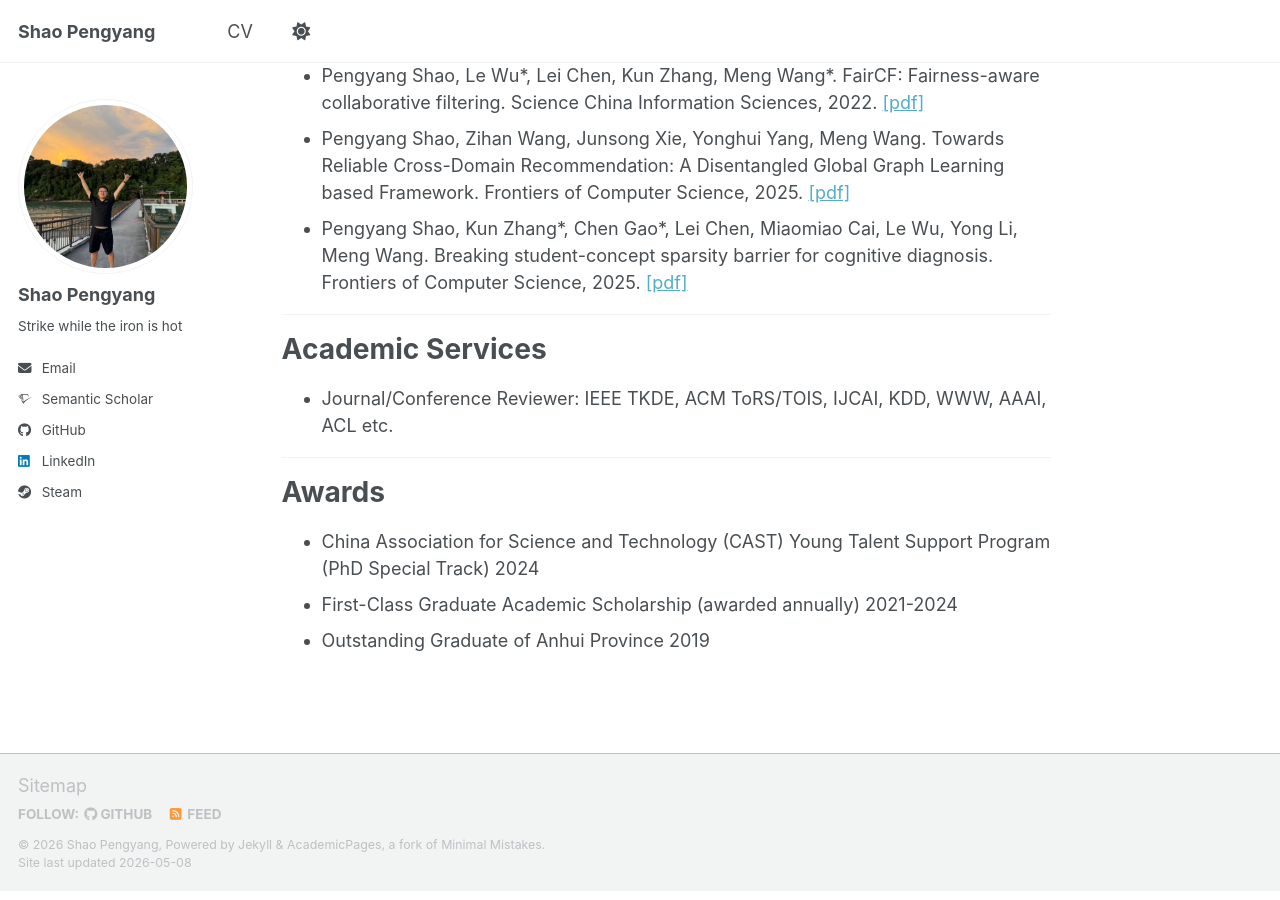
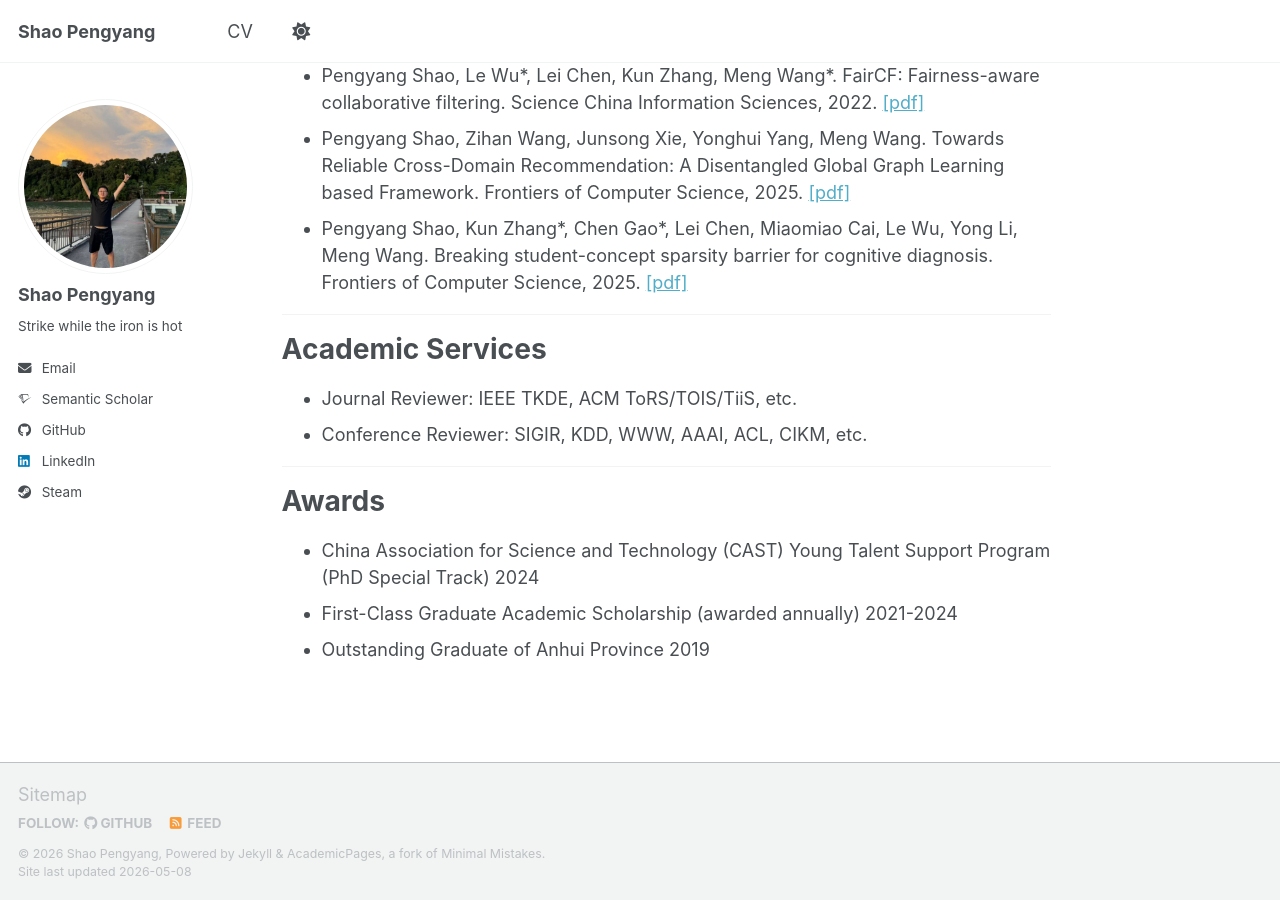
Before and after one commit to ShaoPengyang/ShaoPengyang.github.io, a Jekyll site: the page built from _pages/about.md, in a window 1280 px wide and 900 px high, scrolled down 2111 px. Built offline with Jekyll 4.4.1, drawn with Linux system fonts in a browser that asks for light colours; some web fonts are replaced; a script bundle is joined from its source files by our own code; library files that are not in the unit come from our copies.

Commit message:
Update about.md

```diff
--- a/_pages/about.md
+++ b/_pages/about.md
@@ -97,7 +97,8 @@ Published / Accepted
 
 Academic Services
 ======
-- Journal/Conference Reviewer: IEEE TKDE, ACM ToRS/TOIS, IJCAI, KDD, WWW, AAAI, ACL etc.
+- Journal Reviewer: IEEE TKDE, ACM ToRS/TOIS/TiiS, etc.
+- Conference Reviewer: SIGIR, KDD, WWW, AAAI, ACL, CIKM, etc.
 
 ---
 
```
